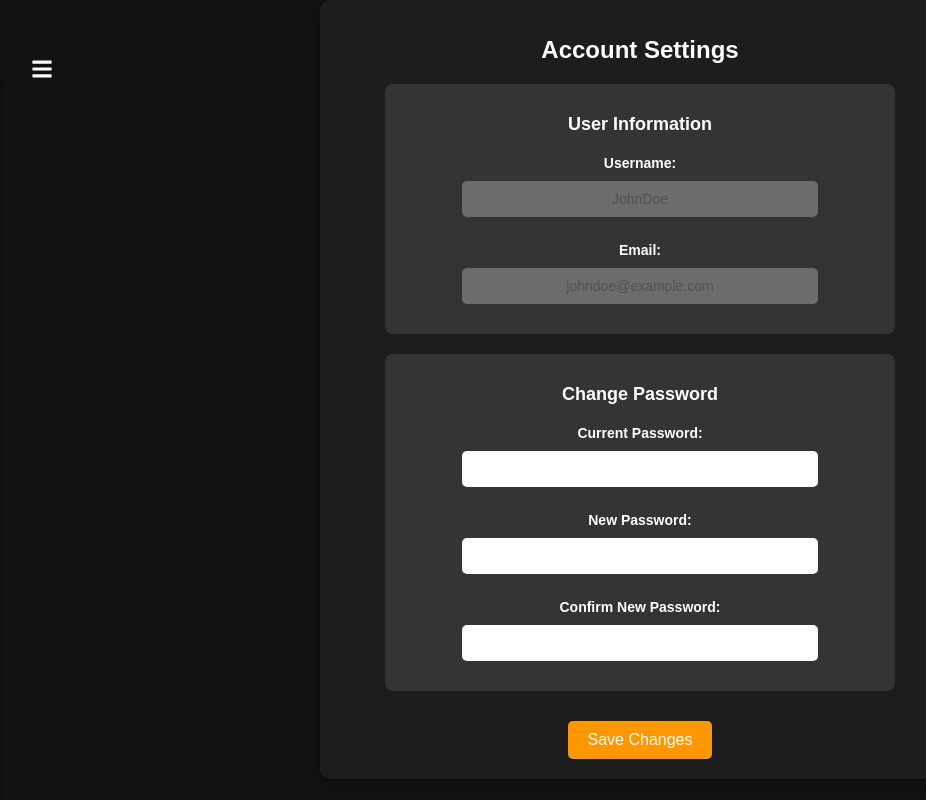
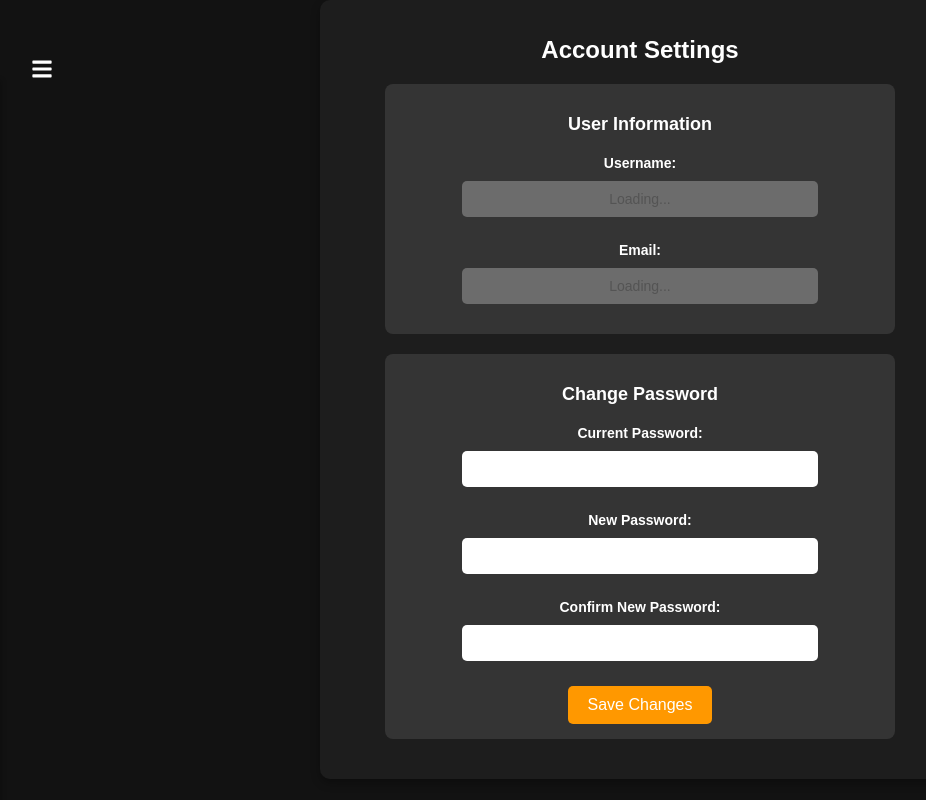
Before and after one commit to Martganan24/CCXPR, a React (Create React App) app in the folder cecxai-trading/: page /settings in a window 1280 px wide. Shown: the whole page, without its empty margins (0-926 px from the left). Built offline with nearby package versions, Linux system fonts and the light colour scheme.

Commit message:
settings

```diff
--- a/cecxai-trading/src/pages/Settings.js
+++ b/cecxai-trading/src/pages/Settings.js
@@ -1,21 +1,60 @@
 import React, { useState } from "react";
 import { motion } from "framer-motion";
+import { useUser } from "../context/UserContext"; // Import UserContext
 import "../styles/Settings.css";
 
 function Settings() {
-  const [userInfo] = useState({
-    username: "JohnDoe",
-    email: "johndoe@example.com",
-  });
-
+  const { user } = useUser(); // Get user data from context
   const [passwords, setPasswords] = useState({
     currentPassword: "",
     newPassword: "",
     confirmPassword: "",
   });
+  const [error, setError] = useState(""); // To display error messages
 
   const handleChange = (e) => {
     setPasswords({ ...passwords, [e.target.name]: e.target.value });
+  };
+
+  const handleSubmit = async (e) => {
+    e.preventDefault();
+
+    // Validate password inputs
+    if (passwords.newPassword !== passwords.confirmPassword) {
+      setError("New passwords do not match");
+      return;
+    }
+
+    try {
+      // Send currentPassword and newPassword to the backend for validation and update
+      const response = await fetch("https://console-cecxai-ed25296a7384.herokuapp.com/api/auth/change-password", {
+        method: "PUT",
+        headers: {
+          "Content-Type": "application/json",
+          "Authorization": `Bearer ${localStorage.getItem("authToken")}`, // Send JWT token
+        },
+        body: JSON.stringify({
+          oldPassword: passwords.currentPassword,
+          newPassword: passwords.newPassword,
+        }),
+      });
+
+      const result = await response.json();
+
+      if (response.ok) {
+        alert("Password updated successfully!");
+        setPasswords({
+          currentPassword: "",
+          newPassword: "",
+          confirmPassword: "",
+        });
+        setError(""); // Clear any previous errors
+      } else {
+        setError(result.message || "Failed to update password.");
+      }
+    } catch (error) {
+      setError("Error connecting to the server. Please try again.");
+    }
   };
 
   return (
@@ -32,17 +71,19 @@ function Settings() {
         <h2>User Information</h2>
         <div className="input-group user-info">
           <label>Username:</label>
-          <input type="text" value={userInfo.username} disabled />
+          <input type="text" value={user ? user.username : "Loading..."} disabled />
         </div>
         <div className="input-group user-info">
           <label>Email:</label>
-          <input type="email" value={userInfo.email} disabled />
+          <input type="email" value={user ? user.email : "Loading..."} disabled />
         </div>
       </div>
 
       {/* ✅ Change Password Section */}
       <div className="settings-section">
         <h2>Change Password</h2>
+        {error && <p className="error-message">{error}</p>} {/* Display error message */}
+        <form onSubmit={handleSubmit}>
           <div className="input-group password-input">
             <label>Current Password:</label>
             <input
@@ -50,6 +91,7 @@ function Settings() {
               name="currentPassword"
               value={passwords.currentPassword}
               onChange={handleChange}
+              required
             />
           </div>
           <div className="input-group password-input">
@@ -59,6 +101,7 @@ function Settings() {
               name="newPassword"
               value={passwords.newPassword}
               onChange={handleChange}
+              required
             />
           </div>
           <div className="input-group password-input">
@@ -68,18 +111,20 @@ function Settings() {
               name="confirmPassword"
               value={passwords.confirmPassword}
               onChange={handleChange}
+              required
             />
           </div>
-      </div>
 
-      {/* ✅ Save Button */}
           <motion.button
+            type="submit"
             className="save-btn"
             whileHover={{ scale: 1.05 }}
             transition={{ duration: 0.3 }}
           >
             Save Changes
           </motion.button>
+        </form>
+      </div>
     </motion.div>
   );
 }
```
Lines whose indentation alone changed are shown as unchanged.
